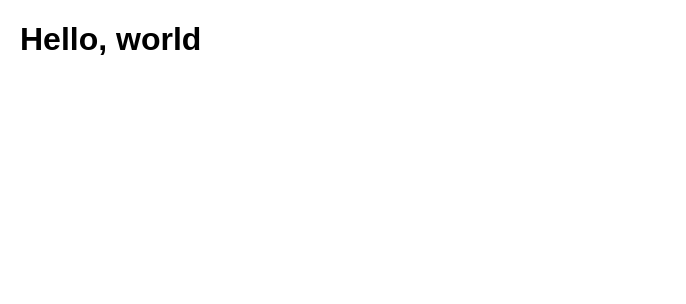
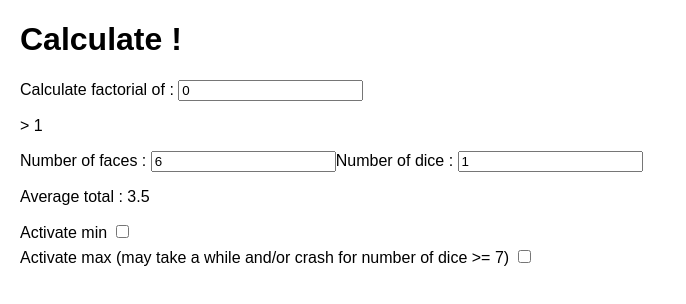
Before and after one commit to OdinWermeille/learning-react, a React (Create React App) app: page / in a window 1280 px wide. Shown: the top 304 px of the page, without its empty margins (0-686 px from the left). Built offline with nearby package versions, Linux system fonts and the light colour scheme.

Commit message:
Added factorial and dice calculators

```diff
--- a/src/installationSandbox.js
+++ b/src/installationSandbox.js
@@ -1,7 +1,94 @@
-function Greeting({ name }) {
-  return <h1>Hello, {name}</h1>;
+import { useState } from 'react';
+
+function Title() {
+  return <h1>Calculate !</h1>;
+}
+
+function Factorial() {
+  const [number, setNumber] = useState(0);
+
+  function factorial(n) {
+    if (n === "") return 1;
+    if (isNaN(n) || n < 0) return "Please enter a positive number";
+    n = parseInt(n);
+    if (n === 0) return 1;
+    return n * factorial(n - 1);
+  }
+
+  return <>
+    <label>
+      Calculate factorial of :
+      {' '}
+      <input type="number" min={0} value={number} onChange={(e) => setNumber(e.target.value)} />
+    </label>
+    <p>> {factorial(number)}</p>
+  </>
+}
+
+function AverageResult({faces, numberOfDice}) {
+  if (numberOfDice <= 0 || faces <= 0 || isNaN(numberOfDice) || isNaN(faces)) return <p>Please enter only numbers above 0</p>
+  faces = parseInt(faces);
+  numberOfDice = parseInt(numberOfDice);
+  const average = (faces + 1) / 2 * numberOfDice;
+  return <p>Average total : {average}</p>
+}
+
+function AverageMinResult({faces, numberOfDice}) {
+  if (numberOfDice <= 0 || faces <= 0 || isNaN(numberOfDice) || isNaN(faces)) return <p>Please enter only numbers above 0</p>
+  let sum = 0;
+  for (let i = 1; i <= faces; i++) {
+    sum += i**numberOfDice;
+  }
+  const average = sum / faces**numberOfDice;
+  return <p>Average result of lowest dice : {average}</p>
+}
+
+function AverageMaxResult({faces, numberOfDice}) {
+  if (numberOfDice <= 0 || faces <= 0 || isNaN(numberOfDice) || isNaN(faces)) return <p>Please enter only numbers above 0</p>
+  let sum = 0;
+  for (let i = 1; i <= faces**numberOfDice; i++) {
+    sum += Math.ceil(i**(1/numberOfDice));
+  }
+  const average = sum / faces**numberOfDice
+  return <p>Average result of highest dice : {average}</p>
+}
+
+function AverageDiceResult() {
+  const [faces, setFaces] = useState(6);
+  const [numberOfDice, setNumberOfDice] = useState(1);
+  const [minActive, setMinActive] = useState(false);
+  const [maxActive, setMaxActive] = useState(false);
+  console.log(faces)
+
+  return <>
+    <label>
+      Number of faces :
+      {' '}
+      <input type="number" min={1} value={faces} onChange={(e) => setFaces(e.target.value)} />
+      Number of dice :
+      {' '}
+      <input type="number" min={1} value={numberOfDice} onChange={(e) => setNumberOfDice(e.target.value)} />
+    </label>
+    <AverageResult faces={faces} numberOfDice={numberOfDice} />
+    <label>
+      Activate min
+      {' '}
+      <input type="checkbox" checked={minActive} onChange={(e) => setMinActive(e.target.checked)} />
+    </label>
+    {minActive && <AverageMinResult faces={faces} numberOfDice={numberOfDice} />}
+    <label>
+      Activate max (may take a while and/or crash for number of dice >= 7)
+      {' '}
+      <input type="checkbox" checked={maxActive} onChange={(e) => setMaxActive(e.target.checked)} />
+    </label>
+    {maxActive && <AverageMaxResult faces={faces} numberOfDice={numberOfDice} />}
+  </>
 }
 
 export default function App() {
-  return <Greeting name="world" />
+  return <>
+    <Title />
+    <Factorial />
+    <AverageDiceResult />
+  </>
 }
```
